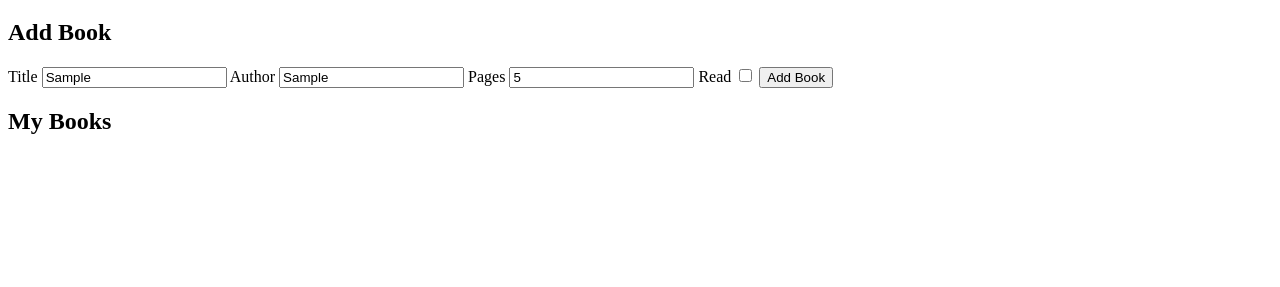
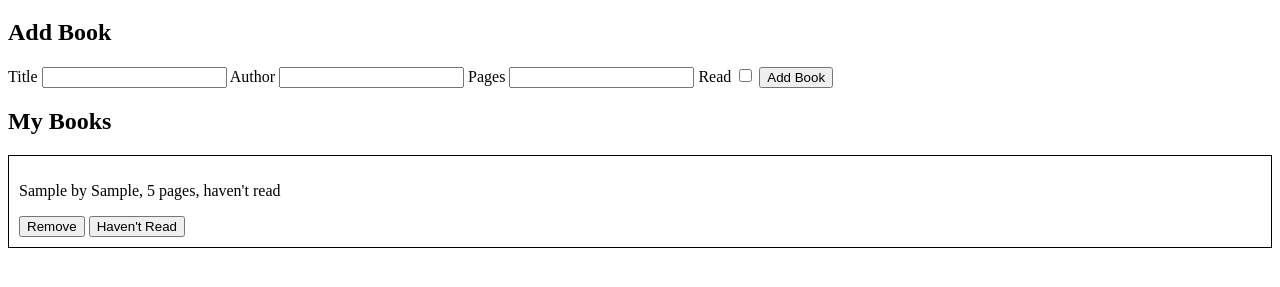
Before and after one commit to youyoumu/Library, a plain HTML site: page index.html in a window 1280 px wide. Both pictures are taken after typing "Sample", "Sample", "5" into the empty fields and a click on the input "Add Book". Shown: the part 61-348 px from the top of the page. Drawn offline with Linux system fonts and the light colour scheme.

Commit message:
Completed

```diff
--- a/index.html
+++ b/index.html
@@ -23,7 +23,7 @@
         <input type="submit" value="Add Book">
     </form>
     <h2>My Books</h2>
-    <div id="Books"></div>
+    <div id="books"></div>
     <script src="script.js"></script>
 </body>
 
--- a/script.js
+++ b/script.js
@@ -6,12 +6,15 @@ function Book(title, author, pages, read) {
     this.pages = pages
     this.read = read
     this.info = function () {
-        return `${this.title} by ${this.author}, ${this.pages} pages, ${this.read}`
+        if (this.read === true) {
+            return `${this.title} by ${this.author}, ${this.pages} pages, have read`
+        } else {
+            return `${this.title} by ${this.author}, ${this.pages} pages, haven't read`
+        }
     }
 }
 
-newBook = new Book('Inferno', 'Wick', '100', 'have not read')
-console.log(newBook.info())
+books = document.getElementById('books')
 
 function addBookToLibrary() {
     title = form.elements.title.value
@@ -19,12 +22,46 @@ function addBookToLibrary() {
     pages = form.elements.pages.value
     read = form.elements.read.checked
     myLibrary.push(new Book(title, author, pages, read))
-    console.log(myLibrary)
-    console.log(myLibrary[myLibrary.length - 1].info())
+    form.elements.title.value = ''
+    form.elements.author.value = ''
+    form.elements.pages.value = ''
+    form.elements.read.checked = false
+    displayBooks()
+}
+
+function displayBooks() {
+    books.innerHTML = ''
+    for (let i = 0; i < myLibrary.length; i++) {
+        if (myLibrary[i].read === true) {
+            books.innerHTML += `<div class="card">
+        <p>${myLibrary[i].info()}</p>
+        <button class="removeButton" data-attribute="${i}">Remove</button>
+        <button class="readButton" data-attribute="${i}">Have Read</button>
+        </div>`
+        } else {
+            books.innerHTML += `<div class="card">
+        <p>${myLibrary[i].info()}</p>
+        <button class="removeButton" data-attribute="${i}">Remove</button>
+        <button class="readButton" data-attribute="${i}">Haven't Read</button>
+        </div>`
+        }
+
+    }
+    removeButton = document.querySelectorAll('.removeButton')
+    removeButton.forEach(button => button.addEventListener('click', (e) => {
+        console.log(e.target.dataset.attribute)
+        myLibrary.splice(e.target.dataset.attribute, 1)
+        displayBooks()
+    }))
+
+    readButton = document.querySelectorAll('.readButton')
+    readButton.forEach(button => button.addEventListener('click', (e) => {
+        myLibrary[e.target.dataset.attribute].read = !myLibrary[e.target.dataset.attribute].read
+        displayBooks()
+    }))
 }
 
 form = document.getElementById('form')
-console.log(form)
 form.addEventListener('submit', (e) => {
     e.preventDefault()
     addBookToLibrary()
--- a/style.css
+++ b/style.css
@@ -0,0 +1,10 @@
+.card {
+    border: 1px solid black;
+    padding: 10px;
+}
+
+#books {
+    display: grid;
+    grid-template-columns: repeat(auto-fit, minmax(300px, 1fr));
+    gap: 10px;
+}
```
